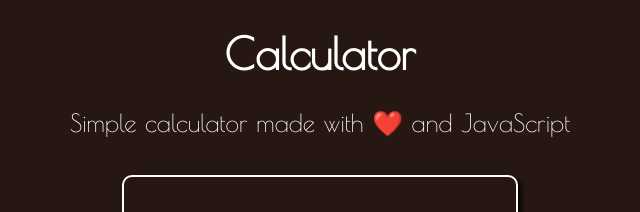
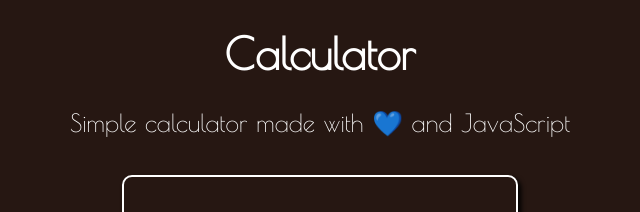
Before and after one commit to ericksvaguilar/calculator, a plain HTML site: page index.html in a window 1280 px wide. Shown: the top 212 px of the page, 320-960 px from the left. Drawn offline with Linux system fonts and the light colour scheme.

Commit message:
fix emoji code

```diff
--- a/index.html
+++ b/index.html
@@ -14,7 +14,7 @@
 <body>
   <header>
     <h1>Calculator</h1>
-    <p>Simple calculator made with ❤️ and JavaScript</p>
+    <p>Simple calculator made with &#128153; and JavaScript</p>
   </header>
 
   <main class="calculator">
```
